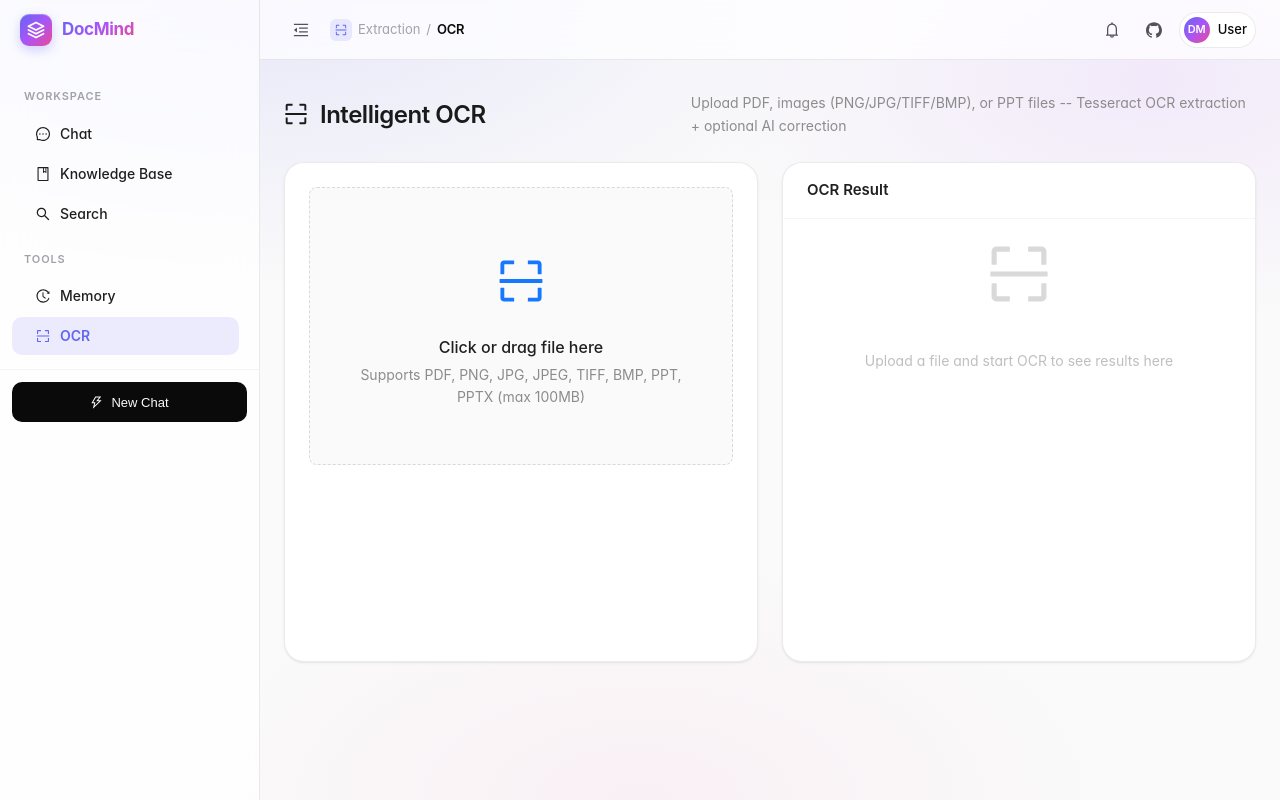
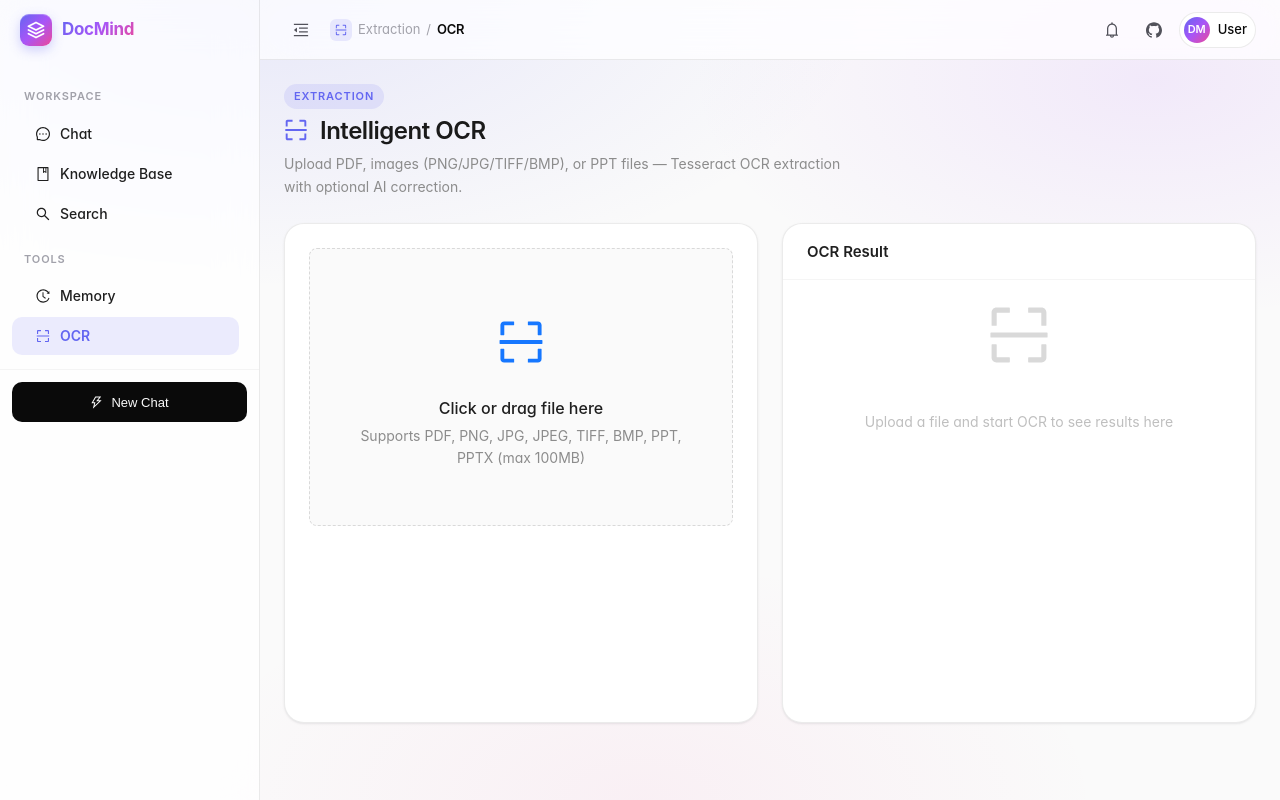
Before and after one commit to lxcshine/DocMind, a React (Vite) app in the folder frontend/: page /ocr in a window 1280 px wide. Built offline with nearby package versions, Linux system fonts and the light colour scheme; no server answers.

Commit message:
OCR 识别页 （~700 行）。左右两栏：左侧上传+进度，右侧结果。

```diff
--- a/frontend/src/pages/OCR/index.tsx
+++ b/frontend/src/pages/OCR/index.tsx
@@ -1,4 +1,4 @@
-import React, { useState, useRef } from 'react';
+import React, { useState, useRef, useEffect } from 'react';
 import { Upload, Button, Card, Progress, Space, Tag, Empty, Spin, message, Collapse, Tooltip } from 'antd';
 import {
   ScanOutlined,
@@ -19,8 +19,6 @@ import remarkMath from 'remark-math';
 import rehypeKatex from 'rehype-katex';
 import rehypeRaw from 'rehype-raw';
 import 'katex/dist/katex.min.css';
-
-const { Panel } = Collapse;
 
 const API_BASE_URL = '/api';
 
@@ -55,14 +53,15 @@ const FILE_TYPE_MAP: Record<string, FileTypeInfo> = {
 
 const OCR: React.FC = () => {
   const [uploadedFile, setUploadedFile] = useState<UploadFile | null>(null);
+  const [fileSize, setFileSize] = useState<number>(0);
   const [isProcessing, setIsProcessing] = useState(false);
-  const [uploadProgress, setUploadProgress] = useState(0);
+  const [, setUploadProgress] = useState(0);
   const [currentStage, setCurrentStage] = useState('');
   const [stageProgress, setStageProgress] = useState(0);
   const [stageLabel, setStageLabel] = useState('');
   const [totalPages, setTotalPages] = useState(0);
   const [currentPage, setCurrentPage] = useState(0);
-  const [rawChars, setRawChars] = useState(0);
+  const [, setRawChars] = useState(0);
   const [correctedChars, setCorrectedChars] = useState(0);
   const [result, setResult] = useState<OCRResult | null>(null);
   const [error, setError] = useState('');
@@ -71,12 +70,35 @@ const OCR: React.FC = () => {
   const rawFileRef = useRef<RcFile | null>(null);
   const currentDocIdRef = useRef<string>('');
 
+  // Fallback: sync fileSize from the raw File object whenever uploadedFile changes.
+  // This guards against cases where beforeUpload's file.size is 0 or undefined
+  // (e.g. browser quirks, Ant Design version differences).
+  useEffect(() => {
+    if (!uploadedFile) return;
+    // Try every possible source for the file size
+    const rawSize =
+      (uploadedFile as any).originFileObj?.size ??
+      rawFileRef.current?.size ??
+      (uploadedFile as any).size ??
+      0;
+    console.log('[OCR] useEffect fileSize check:', {
+      'originFileObj.size': (uploadedFile as any).originFileObj?.size,
+      'rawFileRef.size': rawFileRef.current?.size,
+      'uploadedFile.size': (uploadedFile as any).size,
+      'current fileSize state': fileSize,
+      'rawSize': rawSize,
+    });
+    if (rawSize > 0) {
+      setFileSize(rawSize);
+    }
+  }, [uploadedFile]);
+
   const getFileTypeInfo = (filename: string): FileTypeInfo => {
     const ext = filename.toLowerCase().substring(filename.lastIndexOf('.'));
     return FILE_TYPE_MAP[ext] || { ext: 'FILE', icon: <UploadOutlined />, color: '#8c8c8c' };
   };
 
-  const resetState = () => {
+  const resetState = (resetFileSize = true) => {
     setUploadProgress(0);
     setCurrentStage('');
     setStageProgress(0);
@@ -87,6 +109,7 @@ const OCR: React.FC = () => {
     setCorrectedChars(0);
     setResult(null);
     setError('');
+    if (resetFileSize) setFileSize(0);
     if (pollTimerRef.current) {
       clearInterval(pollTimerRef.current);
       pollTimerRef.current = null;
@@ -104,7 +127,7 @@ const OCR: React.FC = () => {
       pollTimerRef.current = null;
     }
 
-    resetState();
+    resetState(false);  // Don't reset fileSize — keep the uploaded file's size
     setIsProcessing(true);
     setUploadProgress(100);
     setCurrentStage('upload');
@@ -128,9 +151,14 @@ const OCR: React.FC = () => {
         throw new Error(errText || 'OCR request failed');
       }
 
-      const { doc_id } = await response.json();
+      const { doc_id, file_size } = await response.json();
 
       currentDocIdRef.current = doc_id;
+
+      // Use backend-reported file_size as authoritative source
+      if (file_size && file_size > 0) {
+        setFileSize(file_size);
+      }
 
       setCurrentStage('processing');
       setStageLabel('Processing started...');
@@ -317,18 +345,21 @@ const OCR: React.FC = () => {
     : '#fa8c16';
 
   return (
-    <div className="ocr-page">
+    <div className="page-shell">
       <div className="page-header">
-        <h1 className="page-title">
-          <ScanOutlined style={{ marginRight: 12 }} />
-          Intelligent OCR
-        </h1>
-        <p className="page-description">
-          Upload PDF, images (PNG/JPG/TIFF/BMP), or PPT files -- Tesseract OCR extraction + optional AI correction
-        </p>
+        <div className="page-header-text">
+          <span className="page-eyebrow">Extraction</span>
+          <h1 className="page-title">
+            <ScanOutlined style={{ marginRight: 12, color: 'var(--color-primary)' }} />
+            Intelligent OCR
+          </h1>
+          <p className="page-description">
+            Upload PDF, images (PNG/JPG/TIFF/BMP), or PPT files — Tesseract OCR extraction with optional AI correction.
+          </p>
+        </div>
       </div>
 
-      <div style={{ display: 'grid', gridTemplateColumns: '1fr 1fr', gap: 24, minHeight: 500 }}>
+      <div style={{ display: 'grid', gridTemplateColumns: '1fr 1fr', gap: 'var(--space-6)', minHeight: 500 }}>
         {/* Left: Upload & Progress */}
         <div>
           <Card
@@ -345,6 +376,7 @@ const OCR: React.FC = () => {
                 multiple={false}
                 accept=".pdf,.png,.jpg,.jpeg,.tiff,.bmp,.ppt,.pptx"
                 beforeUpload={(file) => {
+                  console.log('[OCR] beforeUpload file:', file.name, 'size:', file.size, 'type:', typeof file.size);
                   const allowed = ['.pdf', '.png', '.jpg', '.jpeg', '.tiff', '.bmp', '.ppt', '.pptx'];
                   const ext = file.name.toLowerCase().substring(file.name.lastIndexOf('.'));
                   if (!allowed.includes(ext)) {
@@ -355,7 +387,16 @@ const OCR: React.FC = () => {
                     message.error('File too large (max 100MB)');
                     return Upload.LIST_IGNORE;
                   }
-                  setUploadedFile({ ...file, uid: '-1', name: file.name, size: file.size, originFileObj: file } as UploadFile);
+                  // Don't spread the File object — size/name are prototype getters
+                  // that don't survive object spread. Set them explicitly.
+                  setUploadedFile({
+                    uid: '-1',
+                    name: file.name,
+                    size: file.size,
+                    type: file.type,
+                    originFileObj: file,
+                  } as UploadFile);
+                  setFileSize(file.size);
                   rawFileRef.current = file as RcFile;
                   return false;
                 }}
@@ -392,7 +433,9 @@ const OCR: React.FC = () => {
                     <Space size={4}>
                       <Tag color={fileTypeInfo?.color}>{fileTypeInfo?.ext}</Tag>
                       <span style={{ color: '#8c8c8c', fontSize: 12 }}>
-                        {(uploadedFile.size! / 1024 / 1024).toFixed(1)} MB
+                        {fileSize < 1024 ? `${fileSize} B`
+                          : fileSize < 1024 * 1024 ? `${(fileSize / 1024).toFixed(1)} KB`
+                          : `${(fileSize / 1024 / 1024).toFixed(1)} MB`}
                       </span>
                     </Space>
                   </div>
@@ -588,7 +631,7 @@ const OCR: React.FC = () => {
                       onClick={handleLLMCorrect}
                       style={{ background: '#722ed1', borderColor: '#722ed1' }}
                     >
-                      AI 鏅鸿兘绾犻敊
+                      AI 智能纠错
                     </Button>
                     <span style={{ marginLeft: 8, color: '#8c8c8c', fontSize: 12 }}>
                       Fix OCR errors and reorganize text structure
```
